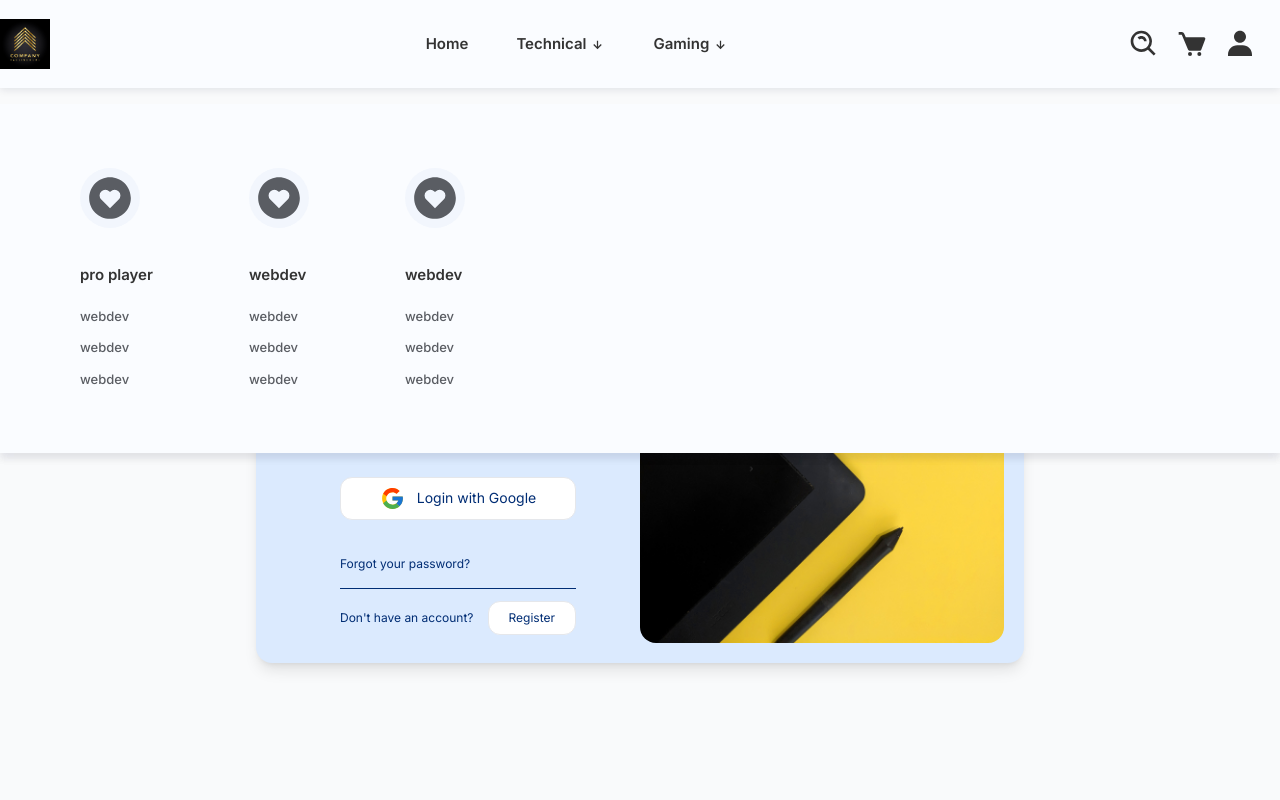
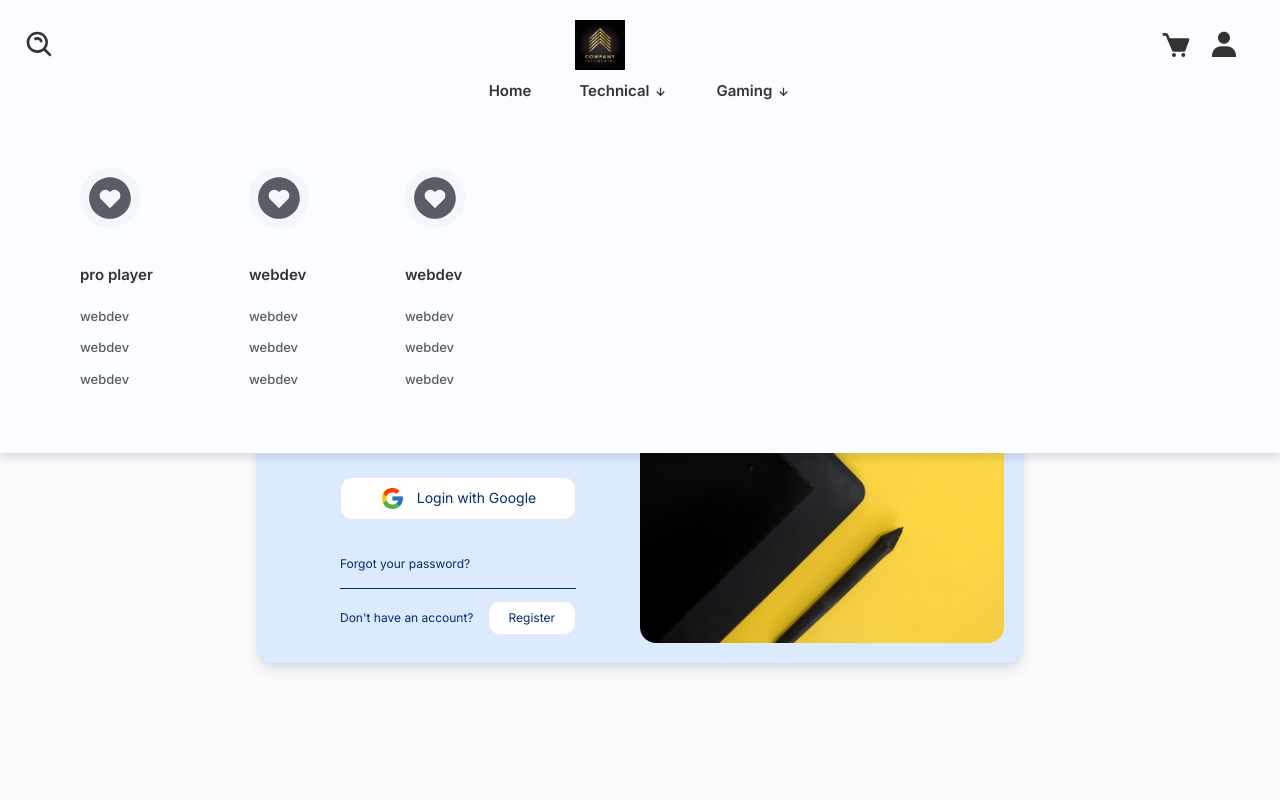
Before and after one commit to Guptaashish2003/beyondbazaar, a Next.js app: page /login in a window 1280 px wide. Shown: the top 800 px of the page. Built offline with nearby package versions, Linux system fonts and the light colour scheme.

Commit message:
navbar desktop mode completed

```diff
--- a/src/app/globals.css
+++ b/src/app/globals.css
@@ -94,7 +94,7 @@ html {
 
   /*=============== NAV ===============*/
   .nav {
-    height: var(--header-height);
+    height: var(--header-height) ;
   }
 
   .nav__toggle {
@@ -115,12 +115,18 @@ html {
   .nav__toggle-close {
     opacity: 0;
   }
+  .nav__menu{
+    display: flex;
+    width: 100%;
+    justify-content: center;
+  }
   @media screen and (max-width: 1118px) {
     .nav__menu {
       background-color: var(--body-color);
       position: relative;
       left: 0;
-      /* top: 2.5rem; */
+      display: block;
+      top: 2.5rem;
       /* width: 100%; */
       height: calc(100vh - 3.5rem);
       overflow: auto;
@@ -135,7 +141,12 @@ html {
     .nav__menu::-webkit-scrollbar-thumb {
       background-color: hsl(220, 12%, 70%);
     }
+    .nav__data{
+      height: 100%;
+    }
   }
+
+
   .nav__link {
     color: var(--title-color);
     font-weight: var(--font-semi-bold);
@@ -236,9 +247,12 @@ html {
   @media screen and (min-width: 1118px) {
     /* Nav */
     .nav {
-      height: calc(var(--header-height) + 2rem);
+      height: calc(var(--header-height) + 4rem);
       display: flex;
       justify-content: space-between;
+      flex-wrap: wrap;
+      padding: 1rem;
+
     }
     .nav__toggle {
       display: none;
@@ -319,7 +333,7 @@ html {
       transform: rotate(180deg);
     }
     .dropdown__item:hover > .dropdown__container {
-      top: 5.5rem;
+      top: 7.5rem;
       opacity: 1;
       pointer-events: initial;
       cursor: initial;
--- a/src/components/Navbar/Navbar.jsx
+++ b/src/components/Navbar/Navbar.jsx
@@ -30,7 +30,10 @@ function Navbar() {
   return (
 <header className="header fixed top-0 left-0 w-full flex justify-evenly">
   <nav className="nav container">
-  <div className="nav__data h-full flex justify-between items-center">
+  <div className="nav__data  flex justify-between items-center w-full h-2/3">
+    <div className="search-btn">
+      <BiSearchAlt className='w-8 h-8 mx-2 text-color cursor-pointer'/>
+    </div>
     <div className="logo">
             <Image
         src={logo}
@@ -39,16 +42,20 @@ function Navbar() {
         alt="logo"
         />
     </div>
+    <div className="lsc flex justify-center items-center p-4  ">
 
+        <BiSolidCart className='w-8 h-8 mx-2 text-color cursor-pointer '/>
+        <BiSolidUser className='w-8 h-8 mx-2 text-color cursor-pointer'/>
+    </div>
+    <div className="nav__toggle"  onClick={showMenu} ref={navToggleRef}>
+      <BiMenu className="nav__toggle-menu w-full h-full"/>
+      <BiX className='nav__toggle-close w-full h-full'/>
+    </div>
 
-        <div className="nav__toggle"  onClick={showMenu} ref={navToggleRef}>
-          <BiMenu className="nav__toggle-menu"/>
-          <BiX className='nav__toggle-close'/>
-        </div>
 
     </div>
     {/*=============== NAV MENU ===============*/}
-    <div className="nav__menu" id="nav-menu" ref={navMenuRef}>
+    <div className="nav__menu " id="nav-menu" ref={navMenuRef}>
       <ul className="nav__list">
         <li>
           <a href="#" className="nav__link">
@@ -60,11 +67,7 @@ function Navbar() {
 
       </ul>
     </div>
-    <div className="lsc flex justify-center items-center p-4  ">
-     <BiSearchAlt className='w-8 h-8 mx-2 text-color cursor-pointer'/>
-     <BiSolidCart className='w-8 h-8 mx-2 text-color cursor-pointer '/>
-     <BiSolidUser className='w-8 h-8 mx-2 text-color cursor-pointer'/>
-    </div>
+
   </nav>
 </header>
 
```
Lines whose indentation alone changed are shown as unchanged.
